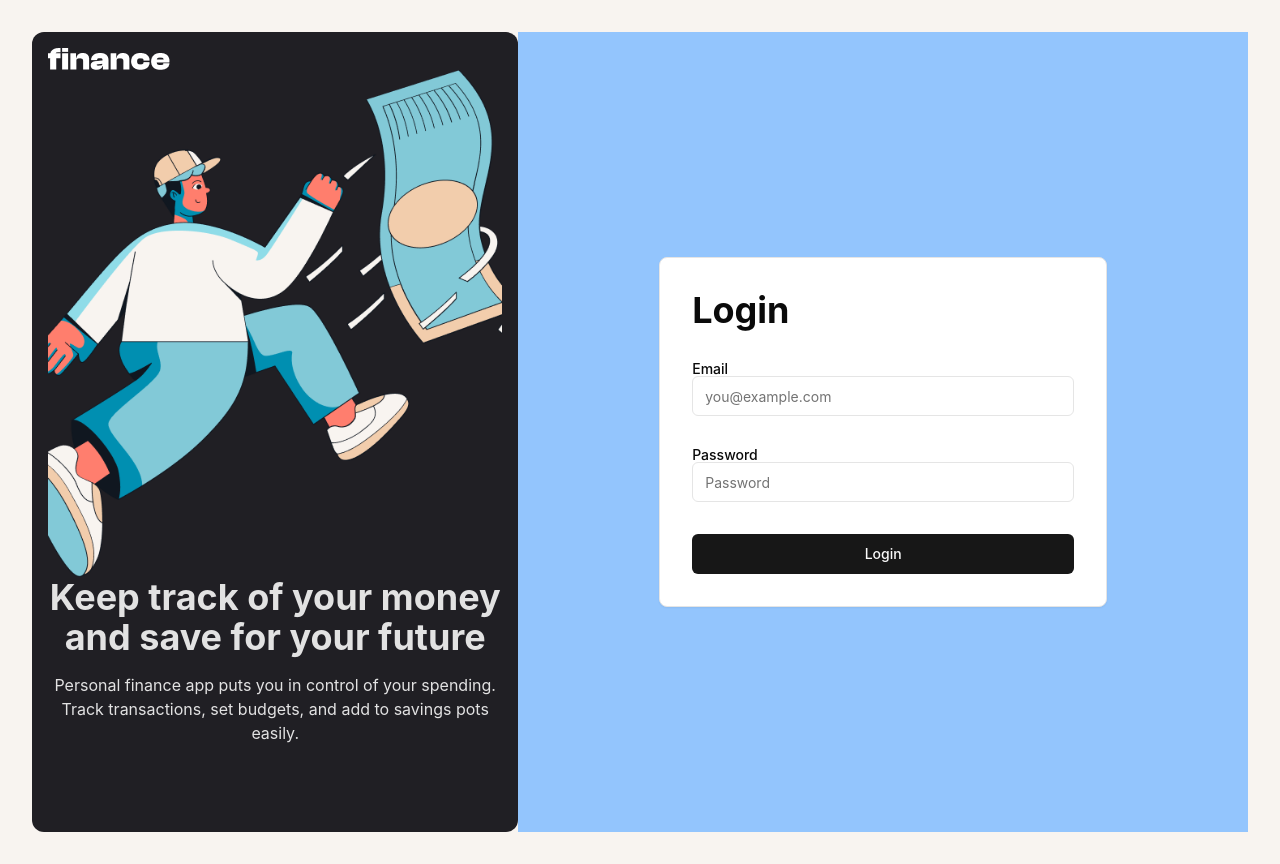
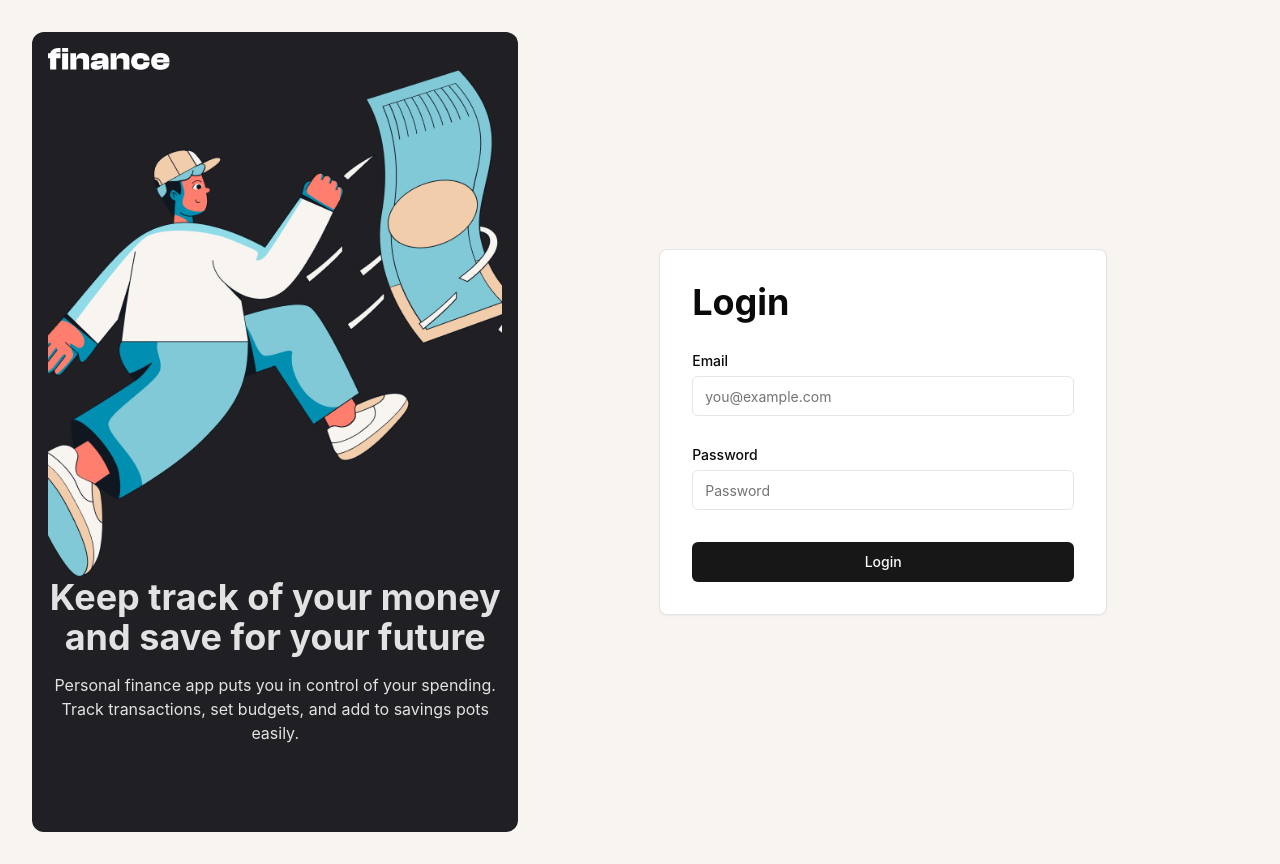
Before and after one commit to Ayayehia/personal-finance, a React (Vite) app: page /login in a window 1280 px wide. Built offline with nearby package versions, Linux system fonts and the light colour scheme.

Commit message:
Improve Login page layout by adjusting label styles for better spacing

```diff
--- a/src/pages/Login.tsx
+++ b/src/pages/Login.tsx
@@ -27,13 +27,15 @@ const Login = () => {
           </p>
         </section>
       </div>
-      <div className="bg-blue-300 w-3/5 ">
+      <div className=" w-3/5 ">
         <div className="flex items-center justify-center h-full">
           <Card className="flex flex-col items-start p-8 space-y-8 max-w-md  w-full">
             <h2 className="text-4xl font-bold text-center">Login</h2>
             <Form>
               <div className="flex flex-col items-start w-full">
-                <Label htmlFor="email">Email</Label>
+                <Label htmlFor="email" className="mb-2">
+                  Email
+                </Label>
                 <Input
                   id="email"
                   name="email"
@@ -43,7 +45,9 @@ const Login = () => {
                 />
               </div>
               <div className="flex flex-col items-start w-full">
-                <Label htmlFor="password">Password</Label>
+                <Label htmlFor="password" className="mb-2">
+                  Password
+                </Label>
                 <Input
                   id="password"
                   name="password"
```
